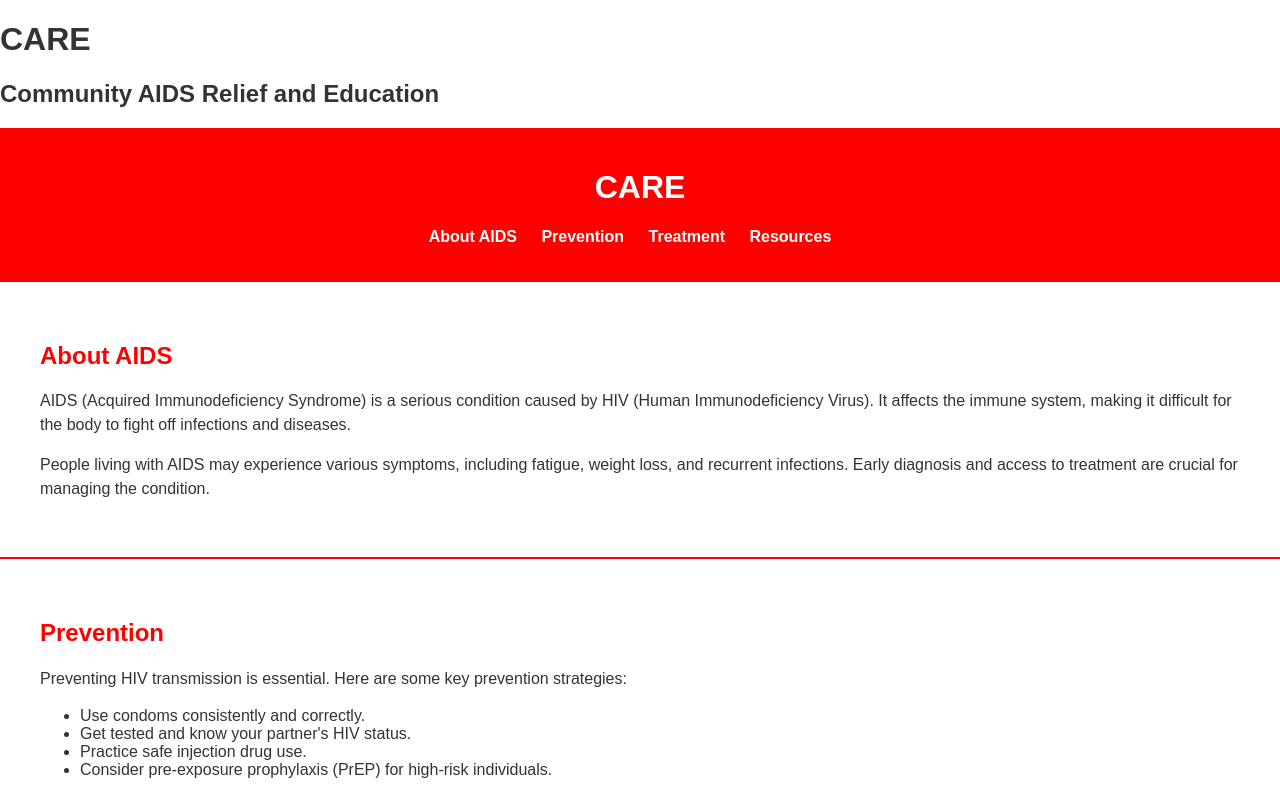
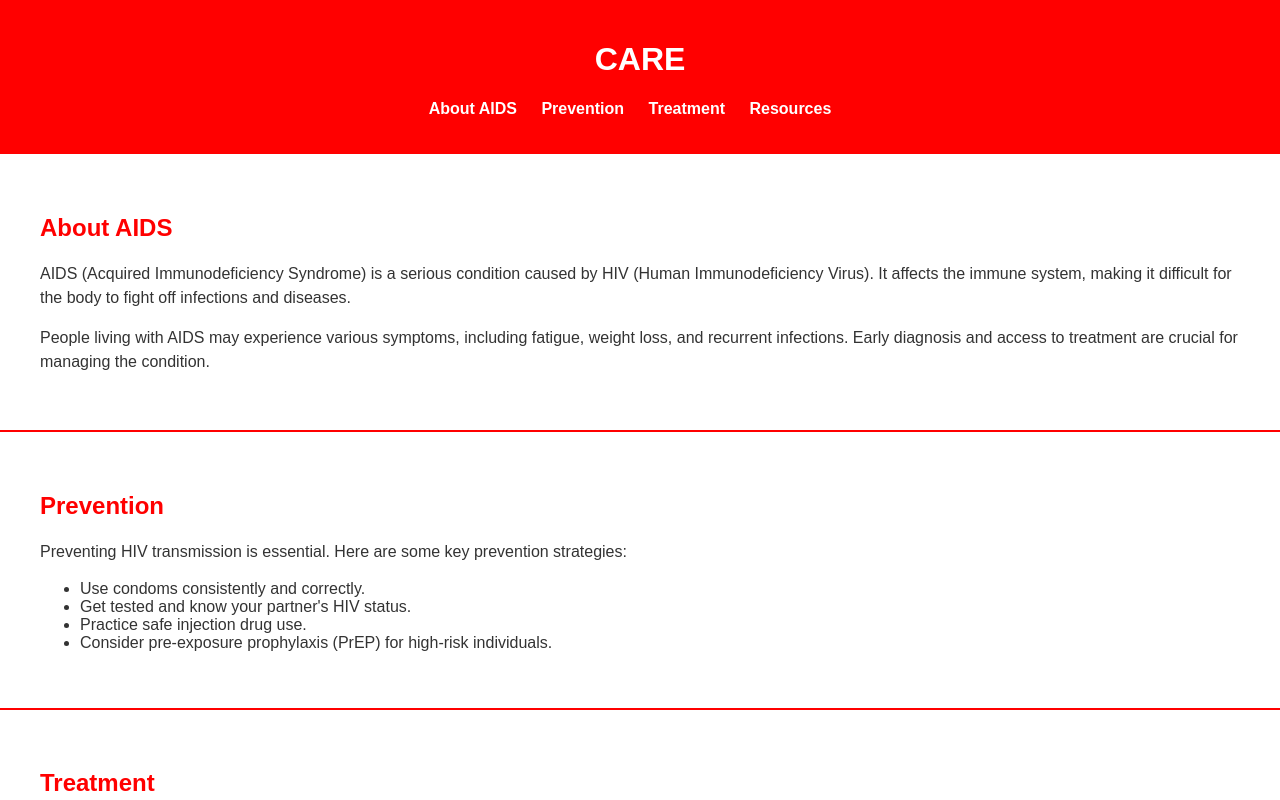
Before and after one commit to PlayinWithFire123/Aids-2-AIDS, a plain HTML site: page index.html in a window 1280 px wide. Shown: the top 800 px of the page. Drawn offline with Linux system fonts and the light colour scheme.

Commit message:
Update index.html

```diff
--- a/index.html
+++ b/index.html
@@ -6,9 +6,6 @@
     <title>CARE</title>
     <link rel="stylesheet" href="style.css"> <!-- Link to your CSS file for styling -->
 </head>
-<body>
-    <h1>CARE</h1>
-    <h2>Community AIDS Relief and Education</h2>
 </body>
     <header>
         <h1>CARE</h1>
```
